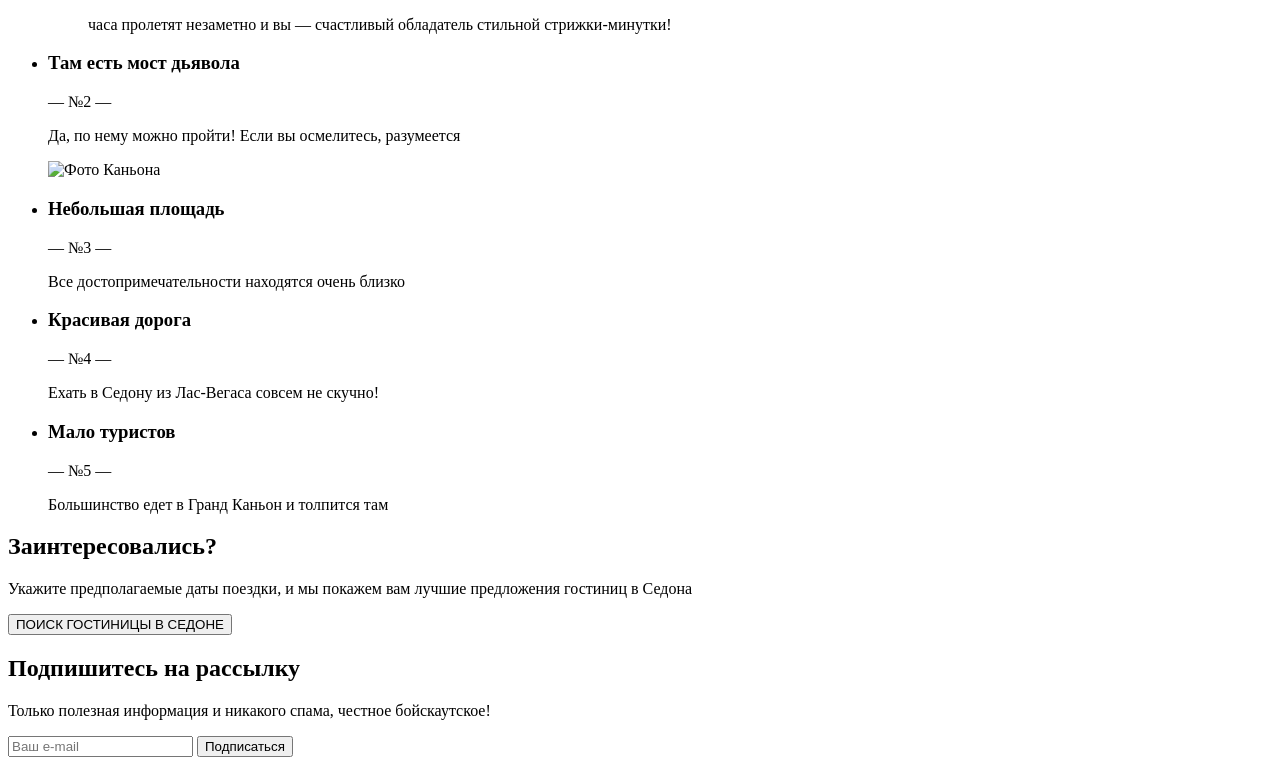
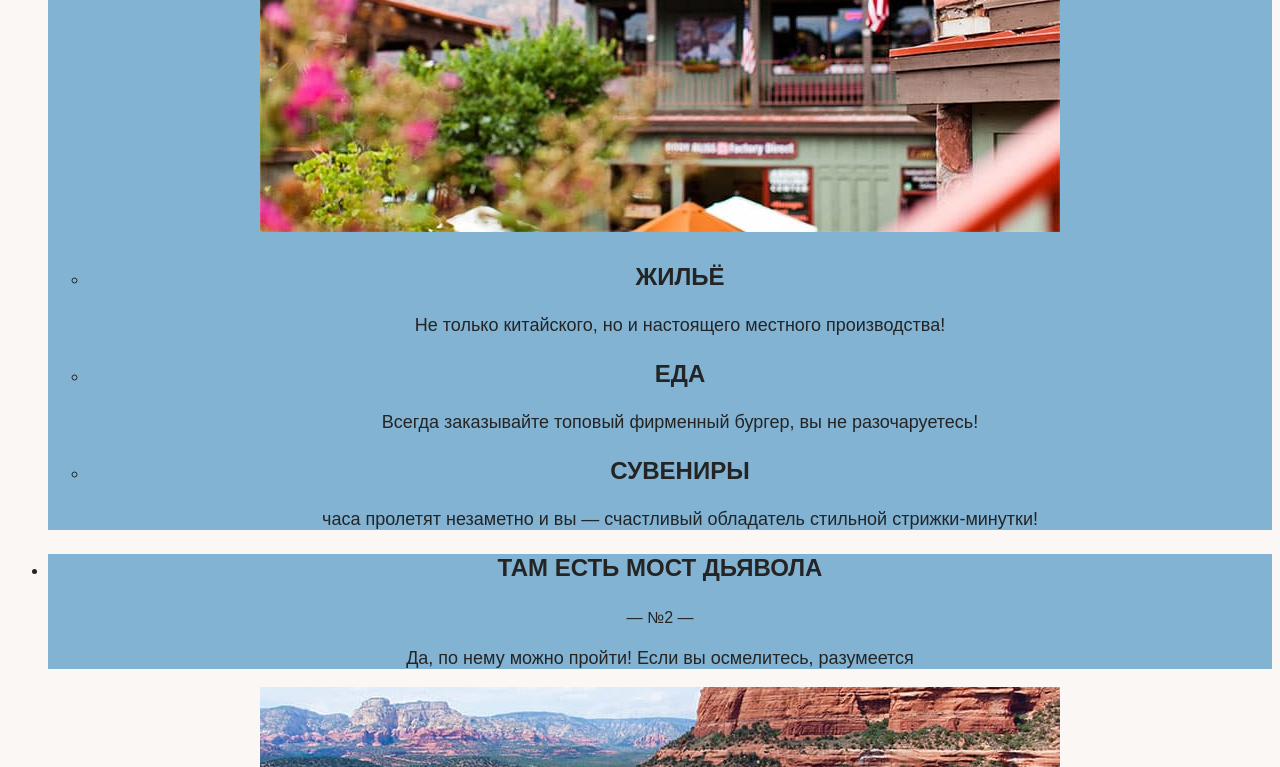
Before and after one commit to htmlacademy-htmlcss/1795611-sedona-34, a plain HTML site: page index.html in a window 1280 px wide. Shown: the part 1078-1845 px from the top of the page. Drawn offline with Linux system fonts and the light colour scheme; a web font is replaced by a local one.

Commit message:
Базовая стилизация index.html

```diff
--- a/index.html
+++ b/index.html
@@ -3,6 +3,7 @@
   <head>
     <meta charset="utf-8">
     <title>HTML Academy: Седона</title>
+    <link rel="stylesheet" href="styles/styles.css">
   </head>
   <body>
     <header class="page-header">
@@ -56,17 +57,20 @@
           Рассмотрим 5 причин, по которым Седона круче, чем Гранд-Каньон!
         </p>
       </section>
+      <div class="index-columns">
         <section class="advantages">
           <h2 class="visually-hidden">Преимущества</h2>
           <ul class="advantages-list">
             <li class="advantages-item">
+              <div class="extra-number">
                 <h3 class="advantages-title">Настоящий городок</h3>
                 <p class="advantages-serial-number">— №1 —</p>
                 <p class="advantages-list-text">Мы делаем свою работу быстро! Два часа пролетят незаметно и вы — счастливый обладатель стильной стрижки-минутки!</p>
-            <img class="advantages-image" src="images/city.jpg" alt="Фото Города" width="800" height="384">
+              <div>
+              <img class="advantages-image" src="images/city.jpeg" alt="Фото Города" width="800" height="384">
               <ul class="advantages-extra-list">
                 <li class="advantages-extra-list-item">
-                <h3 class="advantages-extra-list-title">Жильё</h3>
+                  <h3 class="advantages-extra-list-title advantages-extra-list-title-back">Жильё</h3>
                   <p class="advantages-extra-list-text">Не только китайского, но и настоящего местного производства!</p>
                 </li>
                 <li class="advantages-extra-list-item">
@@ -74,16 +78,18 @@
                   <p class="advantages-extra-list-text">Всегда заказывайте топовый фирменный бургер, вы не разочаруетесь!</p>
                 </li>
                 <li class="advantages-extra-list-item">
-                <h3 class="advantages-extra-list-title">Сувениры</h3>
+                  <h3 class="advantages-extra-list-title advantages-extra-list-title-back">Сувениры</h3>
                   <p class="advantages-extra-list-text">часа пролетят незаметно и вы — счастливый обладатель стильной стрижки-минутки!</p>
                 </li>
               </ul>
             </li>
             <li class="advantages-item">
+              <div class="extra-number">
                 <h3 class="advantages-title">Там есть мост дьявола</h3>
                 <p class="advantages-serial-number">— №2 —</p>
                 <p class="advantages-list-text">Да, по нему можно пройти! Если вы осмелитесь, разумеется</p>
-            <img class="advantages-image" src="images/canyon.jpg" alt="Фото Каньона" width="800" height="384">
+              </div>
+              <img class="advantages-image" src="images/canyon.jpeg" alt="Фото Каньона" width="800" height="384">
             </li>
             <li class="advantages-item">
               <h3 class="advantages-title">Небольшая площадь</h3>
@@ -102,6 +108,7 @@
             </li>
           </ul>
         </section>
+      </div>
       <section class="search-hotels-intro">
         <h2 class="search-hotels-intro-title">
          Заинтересовались?
@@ -111,7 +118,7 @@
         </p>
         <button class="button search-hotels-intro-button" type="submit">ПОИСК ГОСТИНИЦЫ В СЕДОНЕ</button>
       </section>
-      <section class="newsletter">
+      <section class="newsletter newsletter-main">
         <h2 class="newsletter-title">
           Подпишитесь на рассылку
         </h2>
@@ -147,11 +154,10 @@
       </ul>
       <a class="footer-phone-link" href="tel:+78128121212">
         +7 (812) 812-12-12
-        <img class="image-phone" src="images/phone.svg" alt="+7(812)812-12-12" width="331" height="40">
       </a>
       <a class="copyright-link" href="https://htmlacademy.ru">
         <span class="visually-hidden">html academy</span>
-        <img class="logo-htmlacademy" src="images/html-academy.svg" alt="Лого htmlacademy" width="114.9" height="32.9">
+        <img class="copyright-link-logo" src="images/html-academy.svg" alt="Лого htmlacademy" width="114.9" height="32.9">
       </a>
     </footer>
   </body>
--- /dev/null
+++ b/styles/styles.css
@@ -0,0 +1,160 @@
+@font-face {
+    font-family: "PT Sans";
+    font-style: normal;
+    font-weight: 400;
+    src: url("fonts/ptsans-400.woff2") format("woff2");
+    font-display: swap;
+  }
+
+  @font-face {
+    font-family: "PT Sans";
+    font-style: normal;
+    font-weight: 700;
+    src: url("fonts/ptsans-700.woff2") format("woff2");
+    font-display: swap;
+  }
+
+  body {
+    font-family: "PT Sans", sans-serif;
+    font-size: 16px;
+    line-height: 24px;
+    color: #242424;
+    background-color: #fbf7f4;
+  }
+
+  .page-header {
+    color:  #000000;
+    background-color: #ffffff;
+  }
+
+  .navigation-link {
+    font-family: "PT Sans Narrow", sans-serif;
+    line-height: 20px;
+    font-weight: 700;
+    text-align: center;
+    color: #000000;
+    background-color: #ffffff;
+    text-decoration: none;
+    text-transform: uppercase;
+  }
+
+  .welcome-logo  {
+    color: #ffffff;
+    background-color: #000000;
+    background-image: url("../images/index-background.jpg");
+    background-size: 100% auto;
+    background-repeat: no-repeat;
+}
+
+.advantages-list {
+    text-align: center;
+  }
+
+.extra-number {
+    background-color: #82B3D3;
+}
+
+.advantages-title {
+    font-family: "PT Sans Narrow", sans-serif;
+    font-size: 24px;
+    line-height: 28px;
+    text-transform: uppercase;
+    font-weight: 700;
+  }
+
+.index-columns {
+    color: #242424;
+    background-color: #fbf7f4;
+  }
+
+.advantages-extra-list-title {
+    font-family: "PT Sans Narrow", sans-serif;
+    font-size: 24px;
+    line-height: 28px;
+    text-transform: uppercase;
+    text-align: center;
+    font-weight: 700;
+  }
+
+.advantages-list-text {
+    font-size: 18px;
+    line-height: 21px;
+    font-weight: 400;
+}
+
+.advantages-extra-list-text {
+    font-size: 18px;
+    line-height: 21px;
+    font-weight: 400;
+}
+
+.search-hotels-intro {
+    background-color: #ffffff;
+    color:#000000;
+}
+
+.search-hotels-intro-title {
+    Font-family: "PT Sans", sans-serif;
+    Font-size: 30px;
+    Line-height: 36px;
+    text-transform: uppercase;
+    text-align: center;
+    font-weight: 700;
+    }
+
+.search-hotels-intro-text {
+    Font-family: "PT Sans", sans-serif;
+    Font-size: 22px;
+    Line-height: 26px;
+    text-align: center;
+    font-weight: 400;
+}
+
+.search-hotels-intro-button {
+    background-color: #756157;
+    color:#ffffff;
+    Font-family: "PT Sans", sans-serif;
+    Font-size: 20px;
+    Line-height: 36px;
+    text-transform: uppercase;
+    text-align: center;
+    font-weight: 700;
+}
+
+.newsletter-main {
+    color: #242424;
+    background-color: #fbf7f4;
+    background-image: url("../images/background-footer.jpeg");
+}
+
+.newsletter-title {
+    Font-family: "PT Sans", sans-serif;
+    Font-size: 30px;
+    Line-height: 36px;
+    text-transform: uppercase;
+    text-align: center;
+    font-weight: 700;
+}
+
+.newsletter-text {
+    font-size: 22px;
+    line-height: 26px;
+    font-weight: 400;
+}
+
+.newsletter-button {
+    font-size: 20px;
+    line-height: 36px;
+    font-weight: 700;
+}
+
+.page-footer {
+    color: #242424;
+    background-color: #fbf7f4;
+}
+
+.footer-phone-link {
+    font-size: 40px;
+    line-height: 40px;
+    font-weight: 400;
+}
```
Also changed, not shown: catalog.html (+1 -0 lines), images/gargeous.svg (renamed from images/gorgeous.svg), images/index-background.jpg (added), images/villas-diablo.jpg (added). Lines whose indentation alone changed are shown as unchanged.
